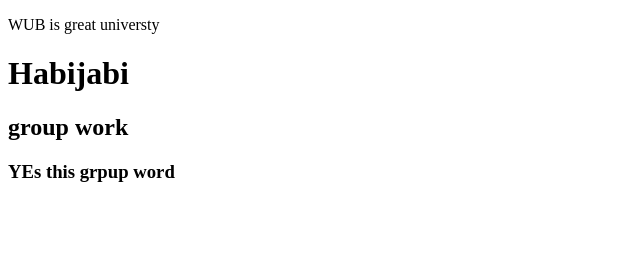
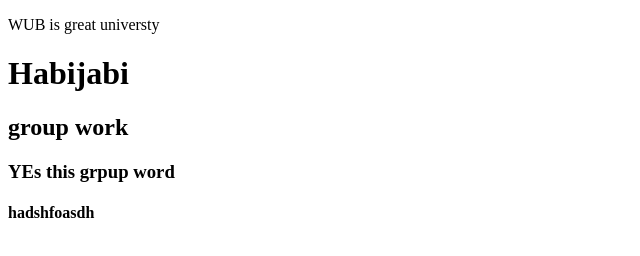
Before and after one commit to habibur2694/WUB, a plain HTML site: page index.html in a window 1280 px wide. Shown: the whole page, without its empty margins (0-640 px from the left). Drawn offline with Linux system fonts and the light colour scheme.

Commit message:
this a committ for nothing

```diff
--- a/index.html
+++ b/index.html
@@ -10,5 +10,6 @@
     <h1>Habijabi</h1>
     <h2> group work</h2>
     <h3>YEs this grpup word</h3>
+    <h4>hadshfoasdh</h4>
 </body>
 </html>
```
